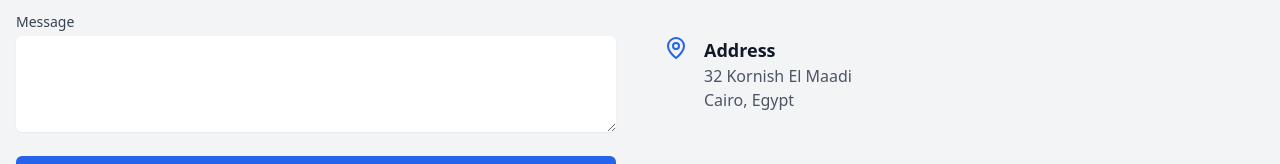
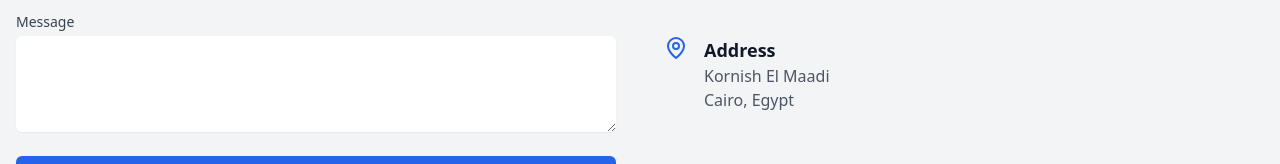
Before and after one commit to minaadel88/e-commerce-app, a React (Vite) app: page / in a window 1280 px wide. Shown: the part 1432-1596 px from the top of the page. Built offline with nearby package versions, Linux system fonts and the light colour scheme.

Commit message:
Update ContactSection.tsx

```diff
--- a/src/components/ContactSection.tsx
+++ b/src/components/ContactSection.tsx
@@ -89,7 +89,7 @@ export const ContactSection: React.FC = () => {
               <MapPin className="w-6 h-6 text-blue-600 flex-shrink-0" />
               <div>
                 <h3 className="text-lg font-semibold text-gray-900 dark:text-white">Address</h3>
-                <p className="text-gray-600 dark:text-gray-200">32 Kornish El Maadi<br />Cairo, Egypt</p>
+                <p className="text-gray-600 dark:text-gray-200"> Kornish El Maadi<br />Cairo, Egypt</p>
               </div>
             </div>
           </div>
```
